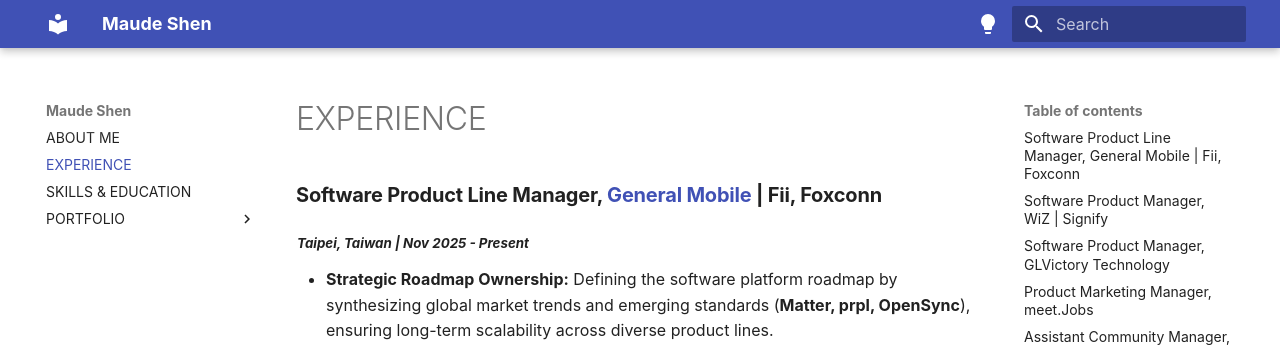
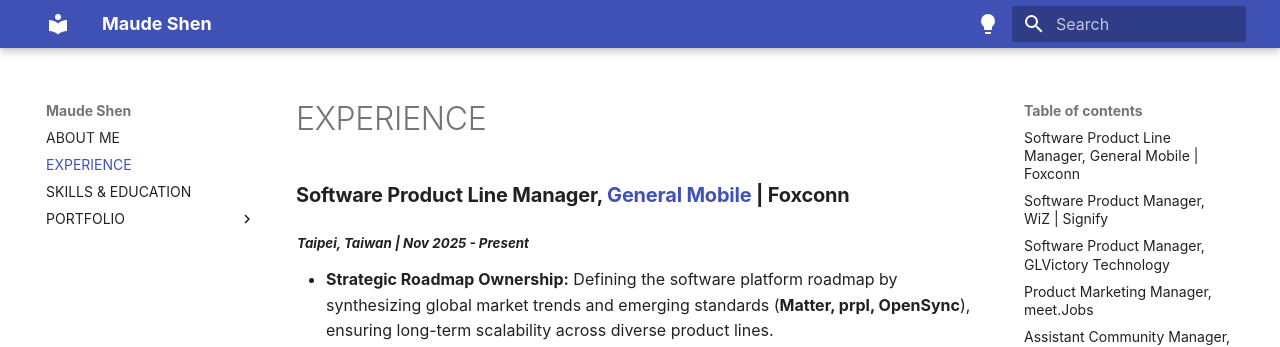
Before and after one commit to maudes/cv, an MkDocs documentation site: the page built from docs/experience.md, in a window 1280 px wide and 900 px high. Shown: the top 347 px of the window. Built offline with MkDocs 1.6.1 and Material for MkDocs 9.7.7, drawn with Linux system fonts in a browser that asks for light colours; some web fonts are replaced.

Commit message:
Update experience.md

```diff
--- a/docs/experience.md
+++ b/docs/experience.md
@@ -1,4 +1,4 @@
-### **Software Product Line Manager, [General Mobile](https://www.generalmobile.com/) | Fii, Foxconn** <br>
+### **Software Product Line Manager, [General Mobile](https://www.generalmobile.com/) | Foxconn** <br>
 <sub> ***Taipei, Taiwan  |  Nov 2025 - Present*** </sub>
 
 * **Strategic Roadmap Ownership:** Defining the software platform roadmap by synthesizing global market trends and emerging standards (**Matter, prpl, OpenSync**), ensuring long-term scalability across diverse product lines.
```
